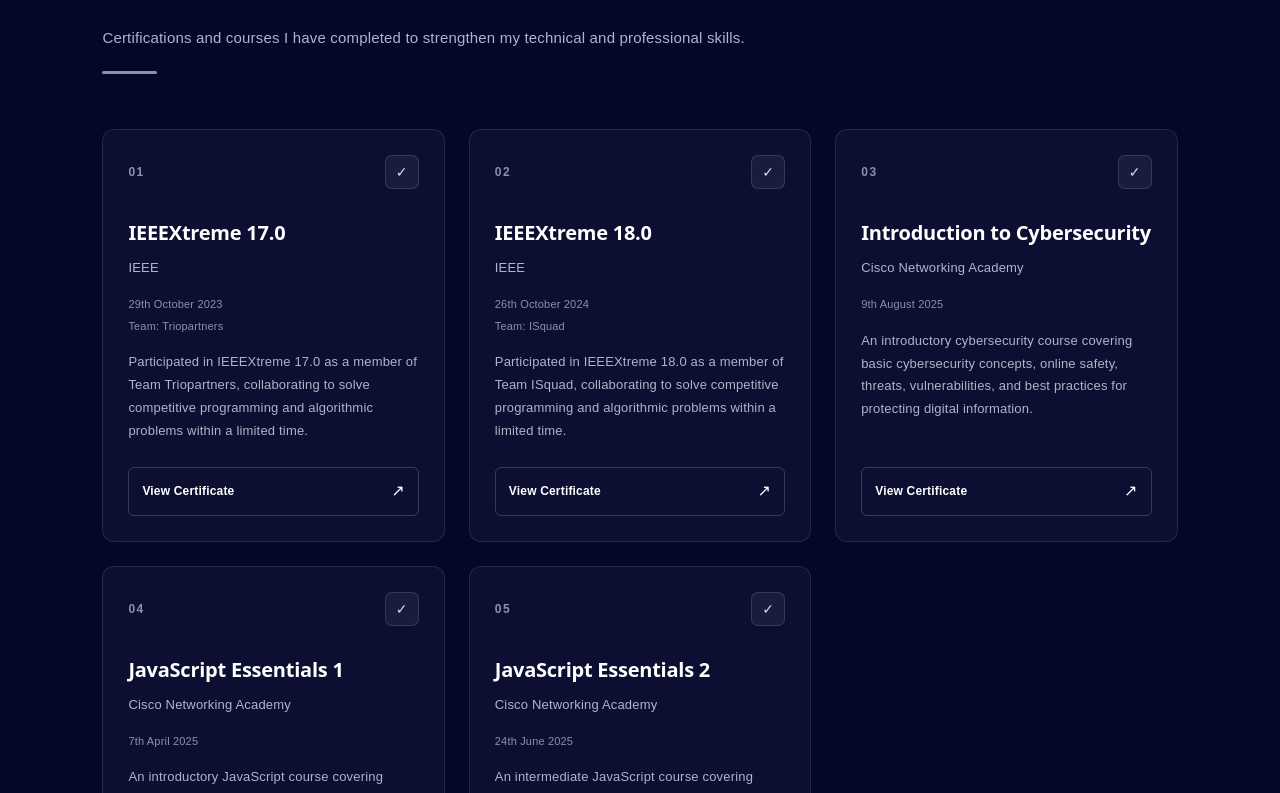
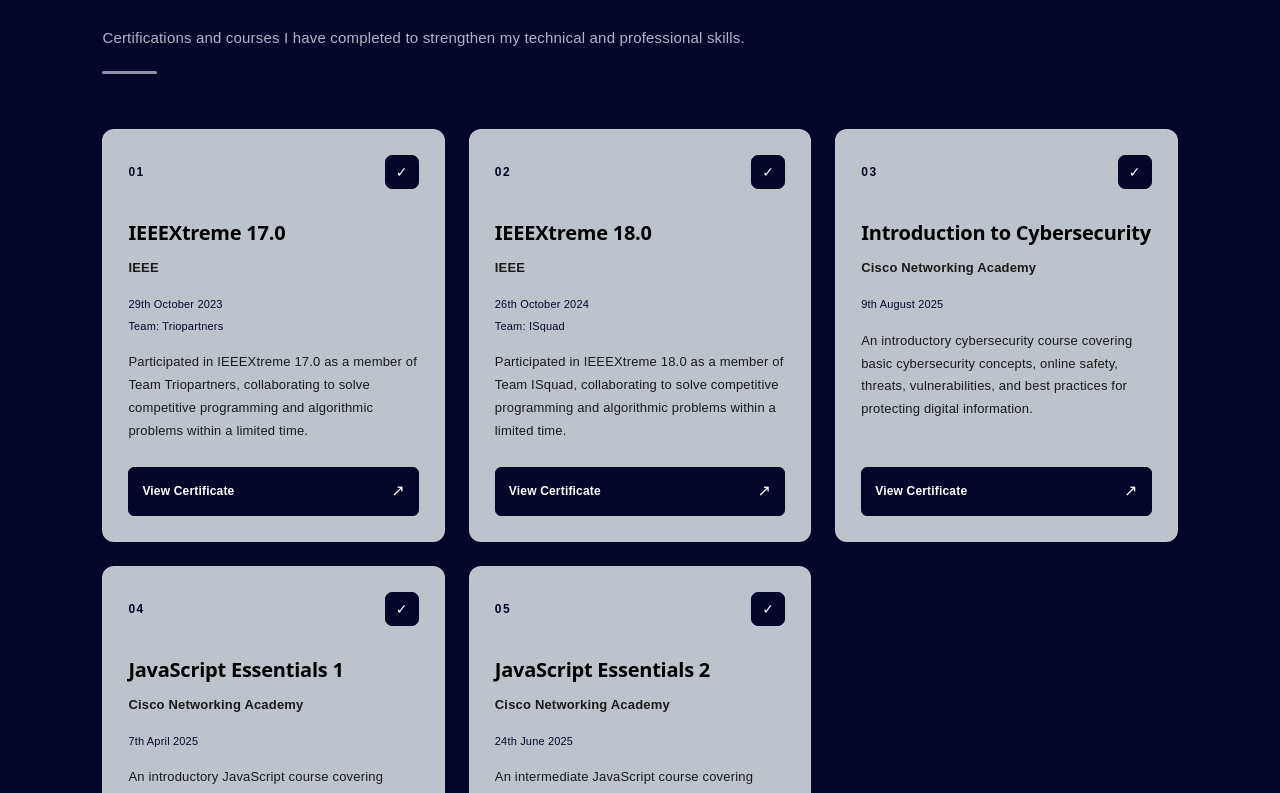
Before and after one commit to ishqafathima/My-Portfolio, a React (Vite) app: page / in a window 1280 px wide. Shown: the part 4407-5200 px from the top of the page. Built offline with nearby package versions, Linux system fonts and the light colour scheme.

Commit message:
update portfolio

```diff
--- a/src/sections/Certifications/Certifications.css
+++ b/src/sections/Certifications/Certifications.css
@@ -4,19 +4,14 @@ CERTIFICATIONS SECTION
 
 .certifications {
   min-height: 100vh;
-
   padding: 100px 8%;
-
   background-color: #04072a;
-
   box-sizing: border-box;
 }
 
 .certifications-container {
   width: 100%;
-
   max-width: 1150px;
-
   margin: 0 auto;
 }
 
@@ -30,51 +25,34 @@ margin-bottom: 55px;
 
 .section-label {
   display: inline-block;
-
   color: #8e90a9;
-
   font-size: 13px;
-
   font-weight: 700;
-
   letter-spacing: 3px;
-
   margin-bottom: 10px;
 }
 
 .certifications-heading h1 {
   margin: 0;
-
   color: #ffffff;
-
   font-size: clamp(34px, 5vw, 48px);
-
   line-height: 1.1;
-
   font-weight: 700;
 }
 
 .certifications-heading p {
   max-width: 650px;
-
   margin: 18px 0 0;
-
   color: #aeb5c8;
-
   font-size: 15px;
-
   line-height: 1.8;
 }
 
 .heading-line {
   width: 55px;
-
   height: 3px;
-
   margin-top: 20px;
-
   background-color: #8e90a9;
-
   border-radius: 10px;
 }
 
@@ -84,9 +62,7 @@ CERTIFICATION GRID
 
 .certification-grid {
   display: grid;
-
   grid-template-columns: repeat(3, minmax(0, 1fr));
-
   gap: 24px;
 }
 
@@ -96,21 +72,18 @@ CERTIFICATION CARD
 
 .certification-card {
   min-width: 0;
-
   min-height: 370px;
 
   display: flex;
-
   flex-direction: column;
 
   padding: 25px;
-
   box-sizing: border-box;
 
-background-color: rgba(255, 255, 255, 0.035);
+  /* SAME COLOR AS PROJECTS / SKILLS */
+  background-color: #bdc3ca;
 
   border: 1px solid rgba(255, 255, 255, 0.1);
-
   border-radius: 12px;
 
   transition:
@@ -134,45 +107,36 @@ CARD TOP
 
 .certificate-top {
   display: flex;
-
   align-items: center;
-
   justify-content: space-between;
 
   margin-bottom: 30px;
 }
 
 .certificate-number {
-color: #8e90a9;
-
+  color: #04072a;
   font-size: 12px;
-
   font-weight: 700;
-
   letter-spacing: 1.5px;
 }
 
+/* CHECK MARK */
+
 .certificate-mark {
   width: 34px;
-
   height: 34px;
 
   display: flex;
-
   align-items: center;
-
   justify-content: center;
 
-color: #d9deed;
+  color: #ffffff;
+  background-color: #04072a;
 
-background-color: rgba(142, 144, 169, 0.1);
-
-border: 1px solid rgba(142, 144, 169, 0.25);
-
+  border: 1px solid #04072a;
   border-radius: 7px;
 
   font-size: 14px;
-
   font-weight: 600;
 }
 
@@ -187,23 +151,20 @@ flex: 1;
 .certificate-info h2 {
   margin: 0 0 9px;
 
-color: #ffffff;
+  color: #000000;
 
   font-size: 20px;
-
   font-weight: 600;
-
   line-height: 1.35;
 }
 
 .certificate-info h3 {
   margin: 0 0 15px;
 
-color: #aeb5d2;
+  color: #1a1a1a;
 
   font-size: 13px;
-
-font-weight: 500;
+  font-weight: 600;
 }
 
 /* =========================
@@ -212,19 +173,17 @@ CERTIFICATE META
 
 .certificate-meta {
   display: flex;
-
   flex-direction: column;
-
   gap: 5px;
 
   margin-bottom: 17px;
 }
 
 .certificate-meta span {
-color: #8e90a9;
+  color: #04072a;
 
   font-size: 11px;
-
+  font-weight: 500;
   line-height: 1.5;
 }
 
@@ -235,10 +194,9 @@ DESCRIPTION
 .certificate-info p {
   margin: 0;
 
-color: #aeb5c8;
+  color: #1a1a1a;
 
   font-size: 13px;
-
   line-height: 1.75;
 }
 
@@ -248,31 +206,24 @@ VIEW CERTIFICATE
 
 .view-certificate {
   display: flex;
-
   align-items: center;
-
   justify-content: space-between;
-
   gap: 10px;
 
   width: 100%;
-
   box-sizing: border-box;
 
   margin-top: 25px;
-
   padding: 10px 13px;
 
+  /* DARK BUTTON */
   color: #ffffff;
+  background-color: #04072a;
 
-background-color: transparent;
-
-border: 1px solid rgba(255, 255, 255, 0.18);
-
+  border: 1px solid #04072a;
   border-radius: 6px;
 
   font-size: 12px;
-
   font-weight: 600;
 
   text-decoration: none;
@@ -284,9 +235,8 @@ transform 0.3s ease;
 }
 
 .view-certificate:hover {
-background-color: rgba(142, 144, 169, 0.15);
-
-border-color: #8e90a9;
+  background-color: #000000;
+  border-color: #000000;
 
   transform: translateY(-2px);
 }
@@ -313,20 +263,12 @@ padding: 90px 7%;
 
   .certification-grid {
     grid-template-columns: repeat(2, minmax(0, 1fr));
-
-
     gap: 20px;
-
-
   }
 
   .certification-card {
     min-height: 360px;
-
-
     padding: 23px;
-
-
   }
 }
 
@@ -338,11 +280,7 @@ MOBILE
 
   .certifications {
     min-height: calc(100vh - 60px);
-
-
     padding: 70px 6% 80px;
-
-
   }
 
   .certifications-heading {
@@ -351,11 +289,7 @@ margin-bottom: 40px;
 
   .section-label {
     font-size: 11px;
-
-
     letter-spacing: 2.5px;
-
-
   }
 
   .certifications-heading h1 {
@@ -364,29 +298,17 @@ font-size: 32px;
 
   .certifications-heading p {
     font-size: 14px;
-
-
     line-height: 1.7;
-
-
   }
 
   .certification-grid {
     grid-template-columns: 1fr;
-
-
     gap: 18px;
-
-
   }
 
   .certification-card {
     min-height: auto;
-
-
     padding: 22px;
-
-
   }
 
   .certificate-top {
@@ -403,20 +325,12 @@ font-size: 13px;
 
   .certificate-info p {
     font-size: 14px;
-
-
     line-height: 1.75;
-
-
   }
 
   .view-certificate {
     padding: 11px 13px;
-
-
     font-size: 13px;
-
-
   }
 }
 
@@ -448,11 +362,7 @@ font-size: 11px;
 
   .certificate-mark {
     width: 32px;
-
-
     height: 32px;
-
-
   }
 
   .certificate-info h2 {
@@ -461,10 +371,6 @@ font-size: 19px;
 
   .certificate-info p {
     font-size: 13px;
-
-
     line-height: 1.7;
-
-
   }
 }
```
Lines whose indentation alone changed are shown as unchanged.
